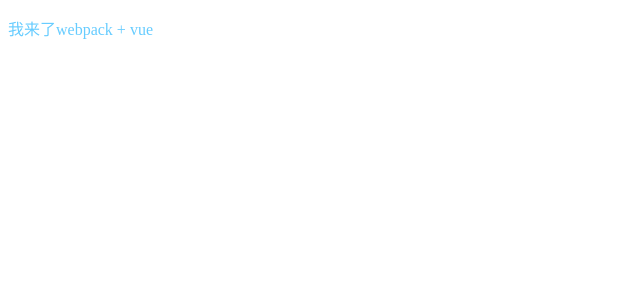
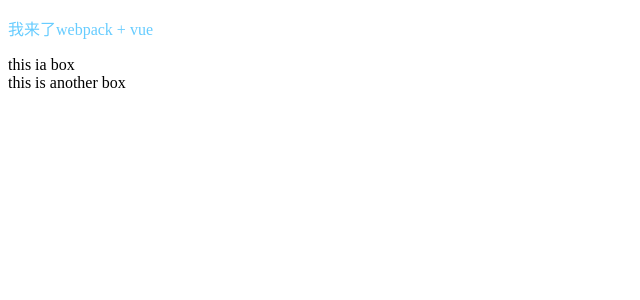
Before and after one commit to btea/-vue, a Vue app: page / in a window 1280 px wide. Shown: the top 300 px of the page, without its empty margins (0-640 px from the left). Built offline with nearby package versions, Linux system fonts and the light colour scheme.

Commit message:
build? start

```diff
--- a/index.html
+++ b/index.html
@@ -8,6 +8,6 @@
 </head>
 <body>
     <div id="app"></div>
-    <script src="/dist/main.js"></script>
+    <script src="./dist/main.js"></script>
 </body>
 </html>
--- a/src/pages/app.vue
+++ b/src/pages/app.vue
@@ -1,6 +1,12 @@
 <template>
     <section class="main">
         <p>我来了{{name}}</p>
+        <div class="one">
+            this ia box
+        </div>
+        <div class="two">
+            this is another box
+        </div>
     </section>
 </template>
 <script>
--- a/webpack.config.js
+++ b/webpack.config.js
@@ -17,6 +17,10 @@
         use: {
           loader: 'babel-loader'
         }
+      },
+      {
+        test: /\.css$/,
+        use: ['style-loader','css-loader']
       }
     ]
   },
```
Also changed, not shown: package.json (+7 -0 lines), 1 other file (tests, documents, lock files or other folders).
